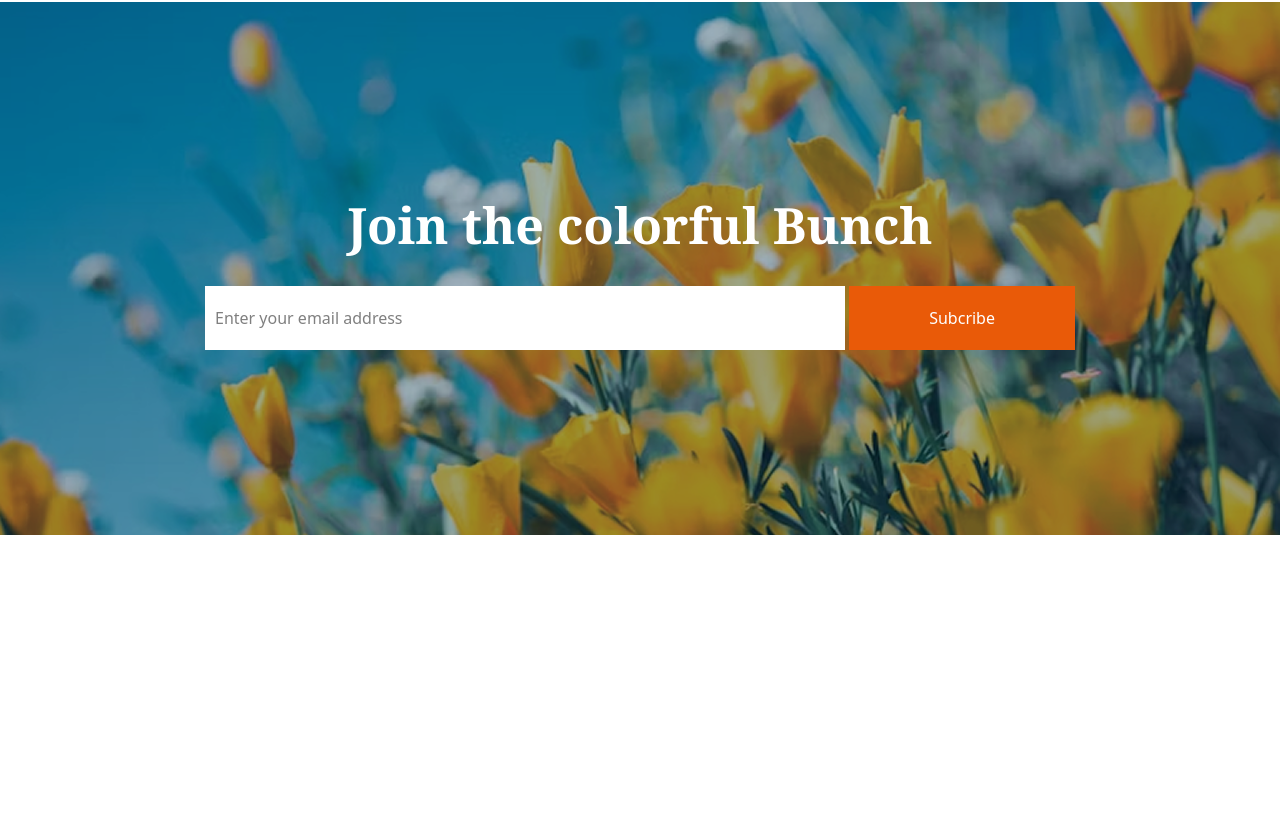
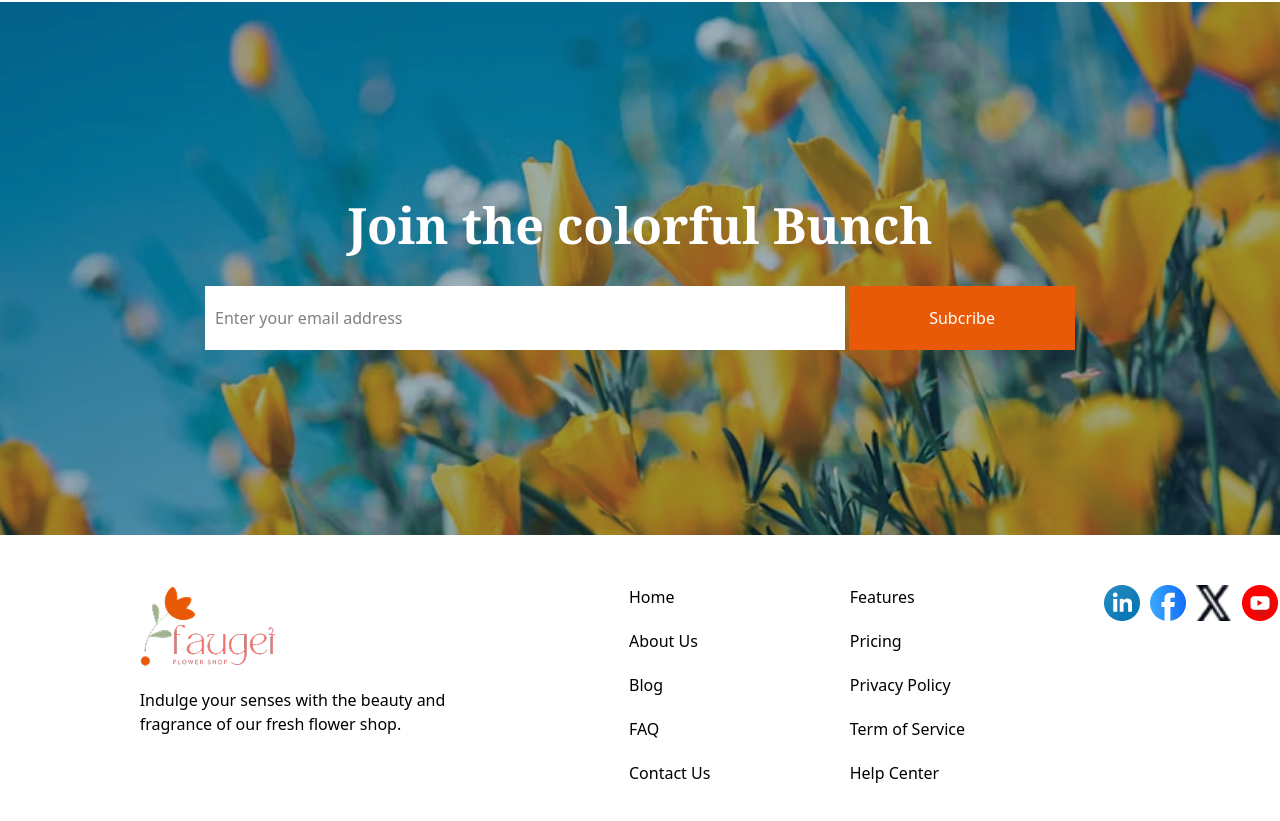
Before and after one commit to malam1998/milestone-2-assignment, a plain HTML site: page index.html in a window 1280 px wide. Shown: the part 3799-4620 px from the top of the page. Before the commit the page ends 4334 px from the top, so only its background shows below. Drawn offline with nearby package versions, Linux system fonts and the light colour scheme.

Commit message:
last commit

```diff
--- a/index.css
+++ b/index.css
@@ -205,6 +205,28 @@
   width: 640px;
 }
 
+/* footer */
+.footer {
+  padding: 50px 0;
+  display: flex;
+  justify-content: space-around;
+}
+
+.list-item {
+  padding-bottom: 20px;
+}
+
+.footer-desc {
+  width: 350px;
+}
+
+.footer-icon {
+  display: flex;
+  width: 36px;
+  height: 36px;
+  gap: 10px;
+}
+
 /* banner */
 @media screen and (max-width: 576px) {
   body {
@@ -312,4 +334,12 @@
     font-weight: 700;
     margin-bottom: 23px;
   }
+
+  /* footer */
+  .footer {
+    flex-direction: column;
+    /* justify-content: left; */
+    align-items: start;
+    padding-left: 20px;
+  }
 }
--- a/index.html
+++ b/index.html
@@ -194,34 +194,34 @@
     </main>
 
     <footer>
-        <div class="footer">
+        <div class="footer lg:w-[1140px] mx-auto">
             <div class="footer-container">
-                <img src="" alt="" class="footer-img">
-                <p class="footer-desc"></p>
+                <img src="assets/logo.png" alt="" class="footer-img pb-[20px]">
+                <p class="footer-desc">Indulge your senses with the beauty and fragrance of our fresh flower shop.</p>
             </div>
             <div class="footer-container">
                 <ul>
-                    <li class="list-item"></li>
-                    <li class="list-item"></li>
-                    <li class="list-item"></li>
-                    <li class="list-item"></li>
-                    <li class="list-item"></li>
+                    <li class="list-item">Home</li>
+                    <li class="list-item">About Us</li>
+                    <li class="list-item">Blog</li>
+                    <li class="list-item">FAQ</li>
+                    <li class="list-item">Contact Us</li>
                 </ul>
             </div>
             <div class="footer-container">
                 <ul>
-                    <li class="list-item"></li>
-                    <li class="list-item"></li>
-                    <li class="list-item"></li>
-                    <li class="list-item"></li>
-                    <li class="list-item"></li>
+                    <li class="list-item">Features</li>
+                    <li class="list-item">Pricing</li>
+                    <li class="list-item">Privacy Policy</li>
+                    <li class="list-item">Term of Service</li>
+                    <li class="list-item">Help Center</li>
                 </ul>
             </div>
-            <div class="footer-container">
-                <img src="" alt="" class="footer-icon">
-                <img src="" alt="" class="footer-icon">
-                <img src="" alt="" class="footer-icon">
-                <img src="" alt="" class="footer-icon">
+            <div class="footer-container footer-icon">
+                <img src="assets/icon-linkedin.png" alt="" class="footer-icon">
+                <img src="assets/icon-facebook.png" alt="" class="footer-icon">
+                <img src="assets/icon-twitter.png" alt="" class="footer-icon">
+                <img src="assets/icon-youtube.png" alt="" class="footer-icon">
 
             </div>
         </div>
```
